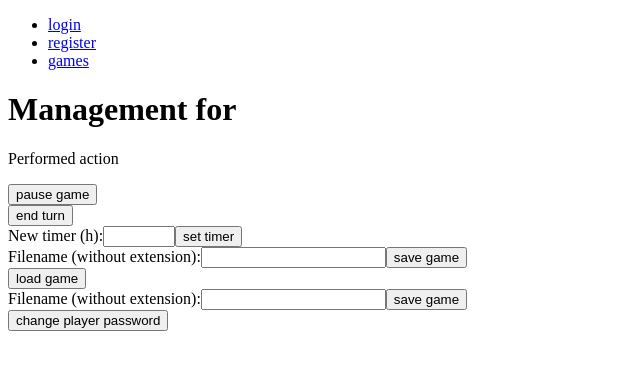
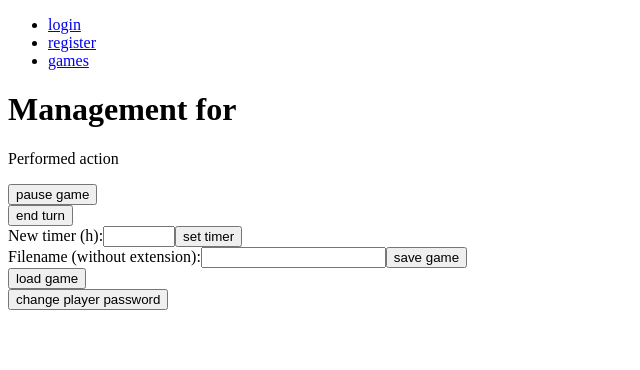
Before and after one commit to YggdrasiI/PBStats, a Django app: template civdj/pbspy/templates/pbspy/game_manage.html in a window 1280 px wide. Shown: the top 370 px of the page, without its empty margins (0-640 px from the left). Run offline with Django 3.2, Linux system fonts and the light colour scheme; the template is opened without the code that fills it: values that come from a table or form of the project are taken from there, others are empty.

Commit message:
- fixed duplicate save form

```diff
--- a/civdj/pbspy/templates/pbspy/game_manage.html
+++ b/civdj/pbspy/templates/pbspy/game_manage.html
@@ -46,13 +46,6 @@
              </form>
         </div>
         <div class="game_management_section">
-             <form method="post" action="{% url 'game_manage' game.id 'save' %}">
-                 {% csrf_token %}
-                 {{ save_form }}
-                 <input type="submit" value="{% trans "save game" %}" />
-             </form>
-        </div>
-        <div class="game_management_section">
              <form method="post" action="{% url 'game_manage' game.id 'set_player_password' %}">
                  {% csrf_token %}
                  {{ set_player_password_form }}
```
